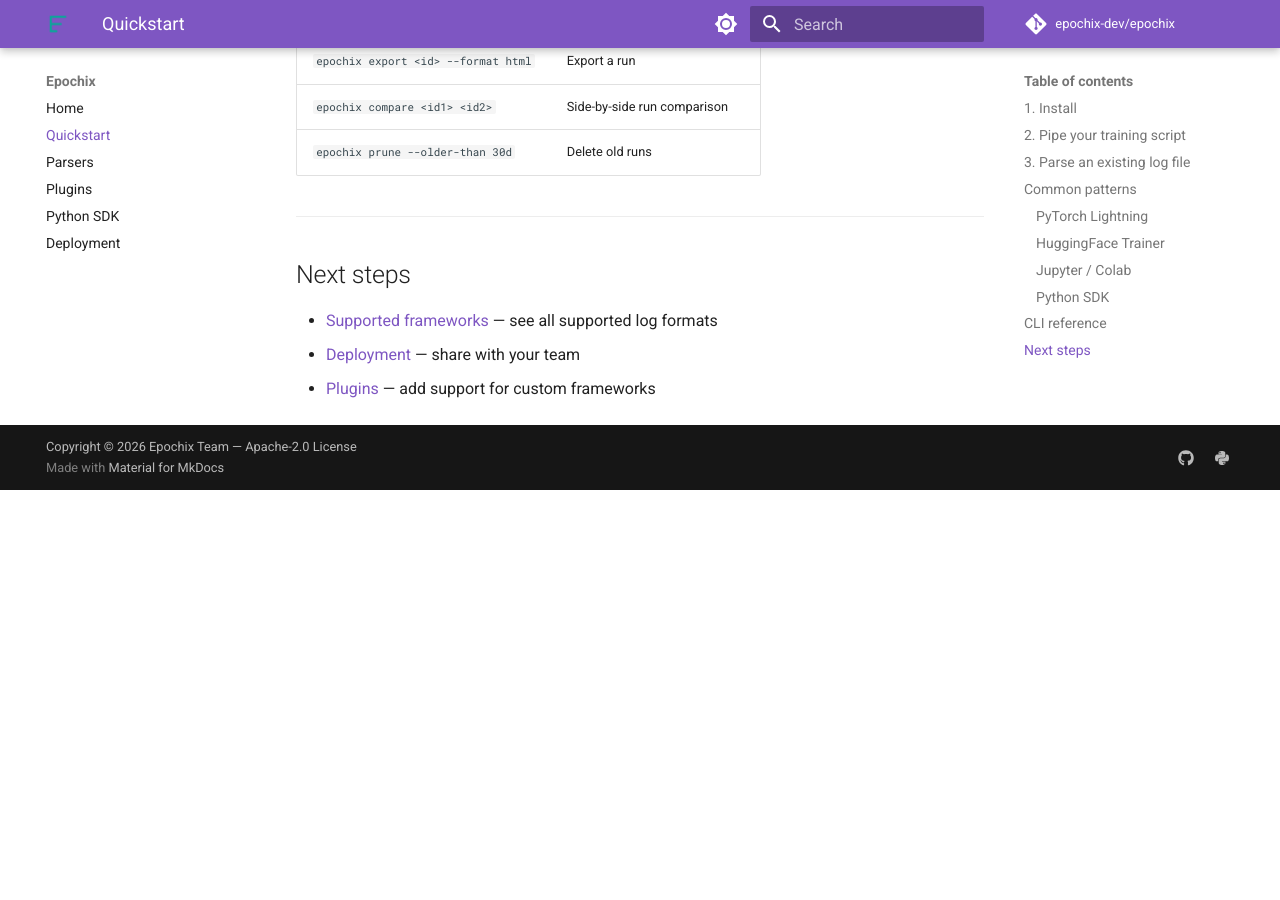
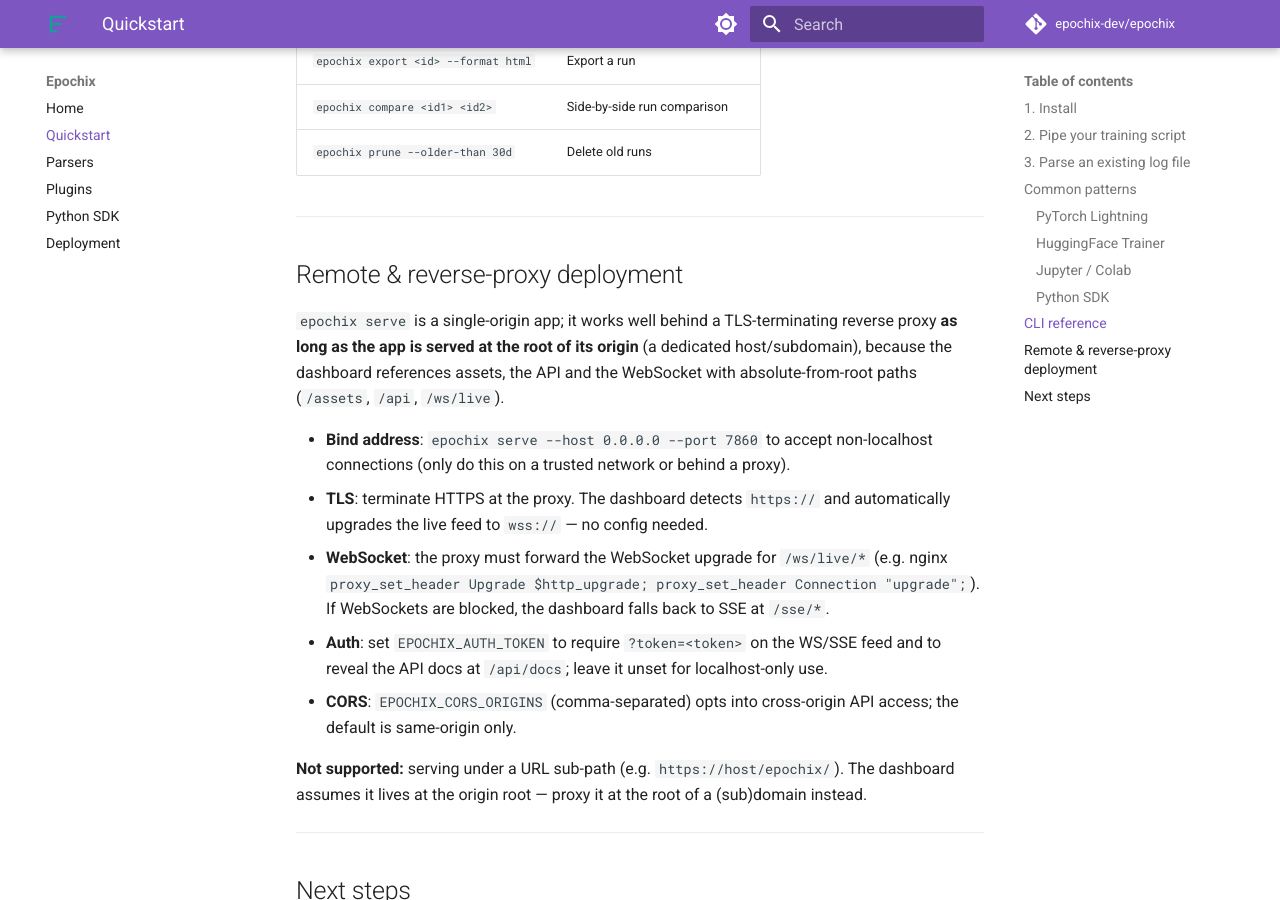
Before and after one commit to Epochix-dev/epochix, an MkDocs documentation site: the page built from docs/quickstart.md, in a window 1280 px wide and 900 px high, scrolled down 2446 px. Built offline with MkDocs 1.6.1 and Material for MkDocs 9.7.7, drawn with Linux system fonts in a browser that asks for light colours; comment, search, counter and statistics services are not loaded; before the commit the page ends 2936 px from its top, so only the background shows below that.

Commit message:
docs: reverse-proxy / TLS / auth deployment guide
Coverage-audit (#17) verified: epochix serve works behind a TLS-terminating,
subdomain-root reverse proxy — absolute-from-root asset/API/WS paths + automatic
wss:// upgrade on https, --host 0.0.0.0 binding, EPOCHIX_AUTH_TOKEN gating the
WS/SSE feed + docs, and SSE fallback when WebSockets are blocked all work.
Documented the one limitation: serving under a URL sub-path is not supported
(root-only); proxy at a (sub)domain root instead. No code change.

```diff
--- a/docs/quickstart.md
+++ b/docs/quickstart.md
@@ -119,6 +119,34 @@
 
 ---
 
+## Remote & reverse-proxy deployment
+
+`epochix serve` is a single-origin app; it works well behind a TLS-terminating
+reverse proxy **as long as the app is served at the root of its origin** (a
+dedicated host/subdomain), because the dashboard references assets, the API and
+the WebSocket with absolute-from-root paths (`/assets`, `/api`, `/ws/live`).
+
+- **Bind address**: `epochix serve --host 0.0.0.0 --port 7860` to accept
+  non-localhost connections (only do this on a trusted network or behind a
+  proxy).
+- **TLS**: terminate HTTPS at the proxy. The dashboard detects `https://` and
+  automatically upgrades the live feed to `wss://` — no config needed.
+- **WebSocket**: the proxy must forward the WebSocket upgrade for `/ws/live/*`
+  (e.g. nginx `proxy_set_header Upgrade $http_upgrade; proxy_set_header
+  Connection "upgrade";`). If WebSockets are blocked, the dashboard falls back
+  to SSE at `/sse/*`.
+- **Auth**: set `EPOCHIX_AUTH_TOKEN` to require `?token=<token>` on the WS/SSE
+  feed and to reveal the API docs at `/api/docs`; leave it unset for
+  localhost-only use.
+- **CORS**: `EPOCHIX_CORS_ORIGINS` (comma-separated) opts into cross-origin API
+  access; the default is same-origin only.
+
+**Not supported:** serving under a URL sub-path (e.g. `https://host/epochix/`).
+The dashboard assumes it lives at the origin root — proxy it at the root of a
+(sub)domain instead.
+
+---
+
 ## Next steps
 
 - [Supported frameworks](parsers.md) — see all supported log formats
```
